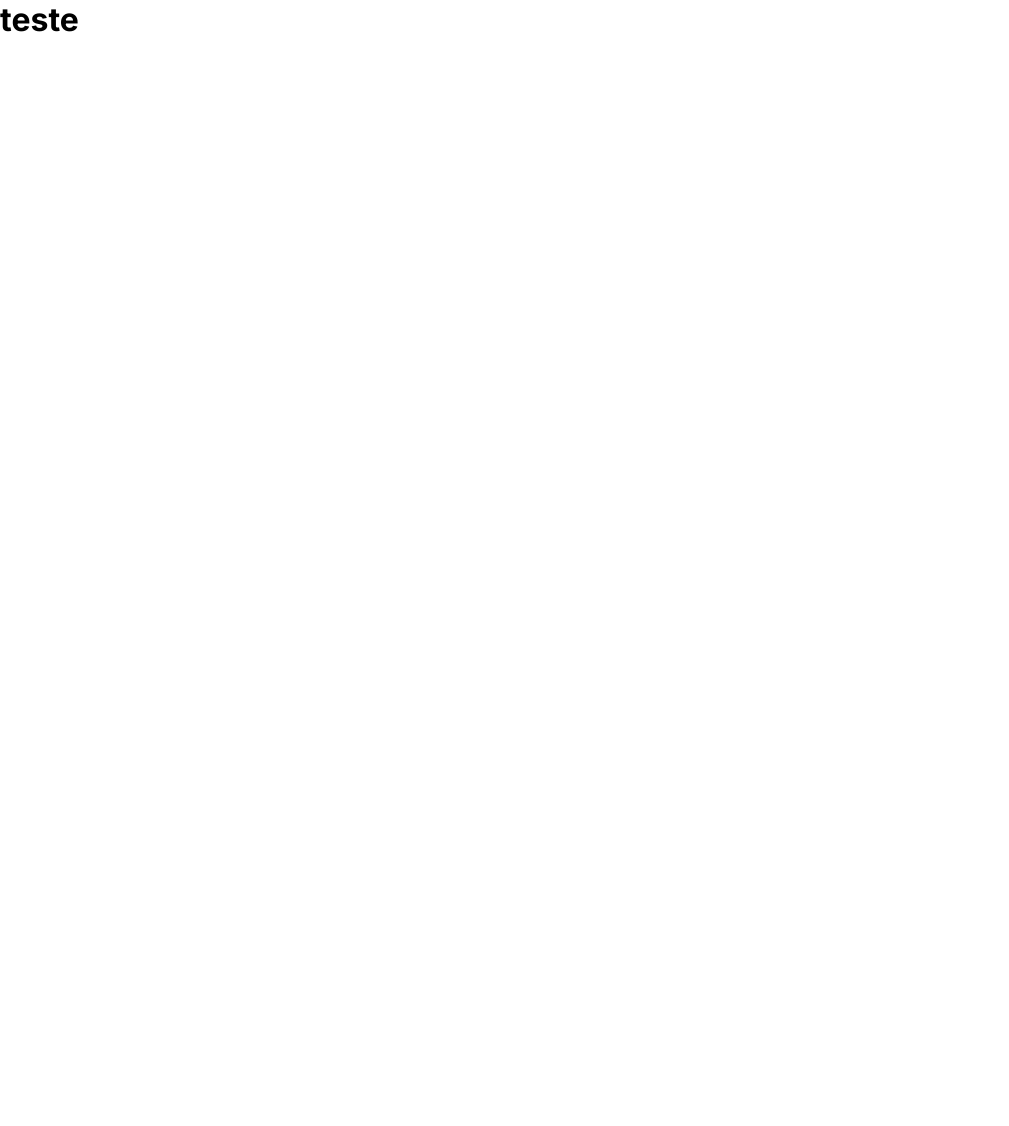
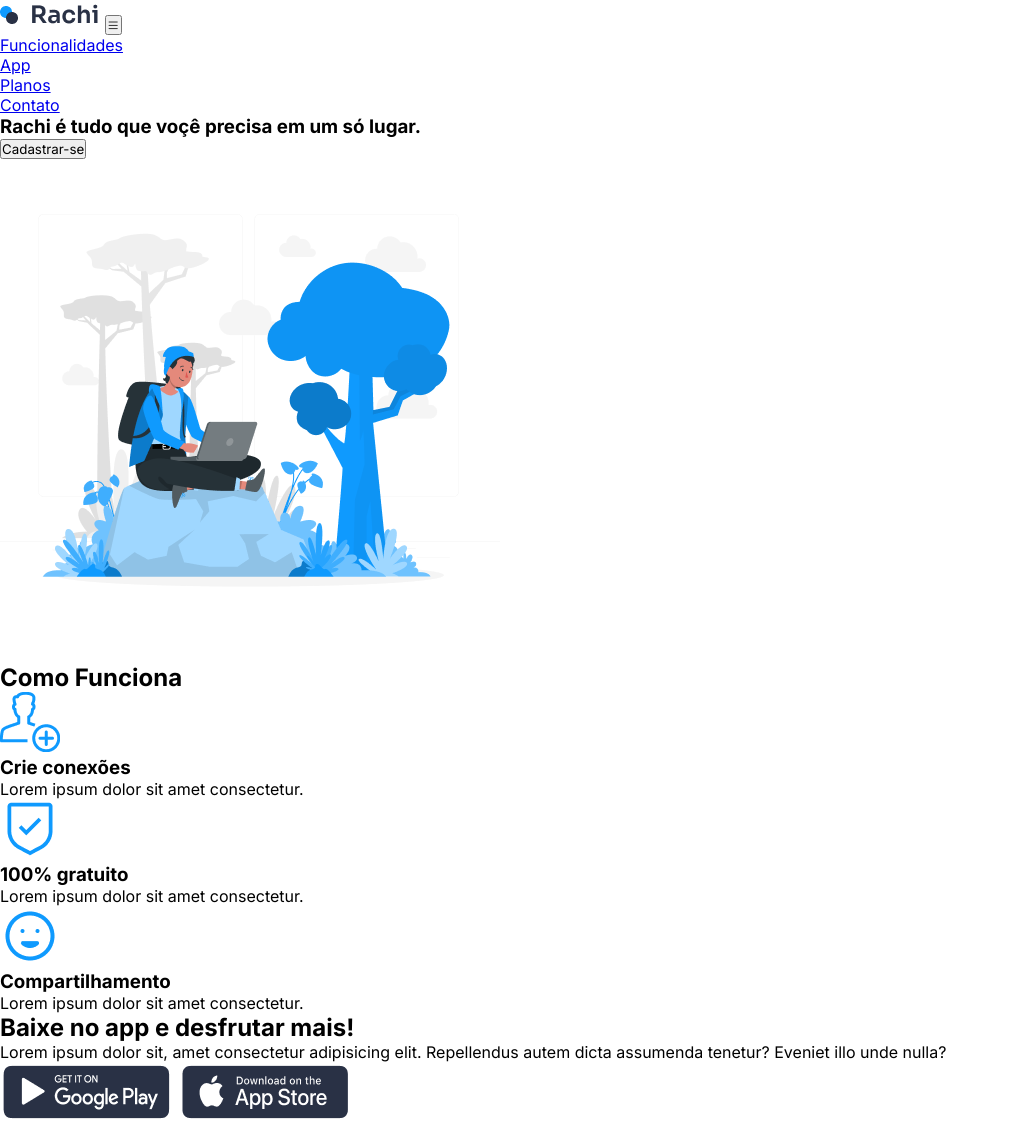
Before and after one commit to edsonbnasc/Rachi, a plain HTML site: page index.html in a window 1280 px wide. Shown: the whole page, without its empty margins (0-1009 px from the left). Before the commit the page ends 800 px from the top, so only its background shows below. Drawn offline with nearby package versions, Linux system fonts and the light colour scheme.

Commit message:
editando html

```diff
--- a/index.html
+++ b/index.html
@@ -1,13 +1,84 @@
 <!DOCTYPE html>
-<html lang="en">
+<html lang="pt-BR">
 <head>
     <meta charset="UTF-8">
     <link rel="stylesheet" href="./styles/style.css">
+    <link rel="stylesheet" href="https://cdn.jsdelivr.net/npm/bootstrap-icons@1.11.3/font/bootstrap-icons.min.css">
     <meta name="viewport" content="width=device-width, initial-scale=1.0">
     <title>Rachi</title>
 </head>
 <body>
-    <h1>teste</h1>
+    <header>
+        <section class="container-grid header-style">
+            <div class="header-style__fixedheader">
+            <img src="./assents/images/logo.png" alt="logopagina">
+            <button id="handleNavbar">
+                <i class="bi bi-list"></i>
+                </button>
+            </div>
+            <nav>
+                <ul>
+                    <li><a href="#">Funcionalidades</a></li>
+                    <li><a href="#">App</a></li>
+                    <li><a href="#">Planos</a></li>
+                    <li><a href="#">Contato</a></li>
+                </ul>
+            </nav>
+            <article>
+                <h1>
+                    Rachi é tudo que voçê precisa em um só lugar.
+                </h1>
+                <button>
+                    Cadastrar-se
+                </button>
+            </article>
+            <figure>
+                <img src="./assents/images/arvore.png" alt="imagem principal">
+            </figure>
+        </section>
+        <main>
+             <section class="container-grid main-style">
+<H1> Como Funciona</H1>
+<div>
+    <img src="./assents/icons/crieconexoes.png" alt="cards">
+    <article>
+        <H3> Crie conexões </H3>
+        <P> Lorem ipsum dolor sit amet consectetur.</P>
+    </article>
+</div>
+<div>
+    <img src="./assents/icons/carbon_security.png" alt="cards">
+    <Article>
+        <h3>100% gratuito </h3>
+        <p> Lorem ipsum dolor sit amet consectetur.</p>
+
+    </Article>
+</div>
+<div>
+    <img src="./assents/icons/emoji-happy.png" alt="cards">
+    <article>
+        <h3>Compartilhamento</h3>
+        <p>Lorem ipsum dolor sit amet consectetur.</p>
+
+    </article>
+</div>
+
+</section>
+<section>
+<h1>Baixe no app e desfrutar mais!</h1>
+<p>Lorem ipsum dolor sit, amet consectetur adipisicing elit. Repellendus autem dicta assumenda tenetur? Eveniet illo unde nulla?</p>
+
+    <img src="./assents/images/playstore.png" alt="playstore">
+    <img src="./assents/images/appstore.png" alt="appstore">
+
+             </section>
+             <section>
+
+             </section>
+
+        </main>
+    </header>
+
 
 </body>
 </html>
```
